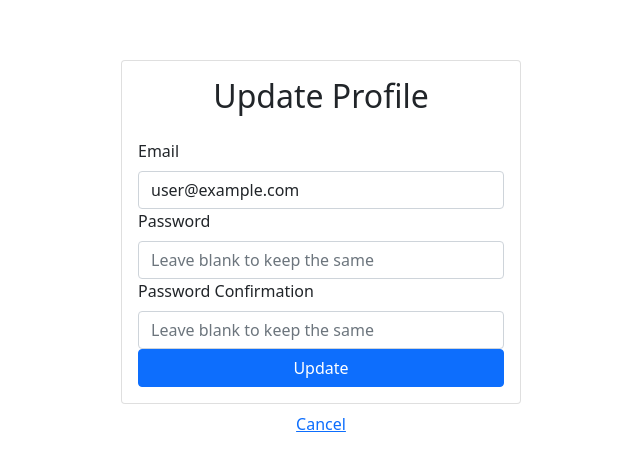
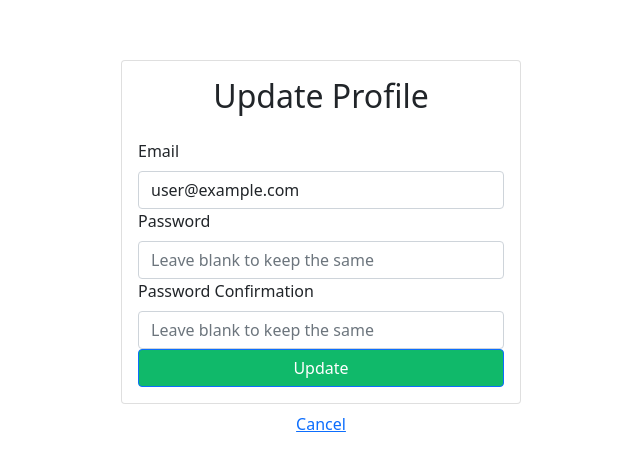
Before and after one commit to vp5h/To-Do-List, a React (Create React App) app: page /update-profile in a window 1280 px wide. Shown: the part 152-620 px from the top of the page, without its empty margins (319-959 px from the left). Built offline with nearby package versions, Linux system fonts and the light colour scheme; no server answers; sample sign-in values are in the browser's storage.

Commit message:
Edit -fix

```diff
--- a/src/App.scss
+++ b/src/App.scss
@@ -388,7 +388,6 @@ $genric-bg: #10b96a;
 }
 
 header {
-  border-bottom: solid 1px #ca2100;
   background-color: $genric-bg;
   transition: height 200ms ease-in;
   box-shadow: 0 1px 2px rgba(0, 0, 0, 0.15);
--- a/src/components/layout/Header.js
+++ b/src/components/layout/Header.js
@@ -4,8 +4,8 @@
 /* eslint-disable jsx-a11y/no-noninteractive-element-interactions */
 /* eslint-disable jsx-a11y/click-events-have-key-events */
 import React, { useContext, useState } from 'react';
-import { FaPizzaSlice, FaSignOutAlt } from 'react-icons/fa';
-import { useHistory } from 'react-router-dom';
+import { FaPizzaSlice, FaSignOutAlt, FaEdit } from 'react-icons/fa';
+import { Link, useHistory } from 'react-router-dom';
 import { useSidebar } from '../../context/sidebar-context';
 import { AddTask } from '../AddTask';
 import { useAuth } from '../../context/AuthContext';
@@ -62,7 +62,11 @@ export const Header = ({ darkMode, setDarkMode }) => {
             >
               <FaPizzaSlice />
             </li>
-
+            <Link to="/update-profile">
+              <li className="settings_add" data-test-id="quick-add-task-action">
+                <FaEdit />
+              </li>
+            </Link>
             <li
               className="settings_add"
               data-test-id="quick-add-task-action"
--- a/src/components/layout/auth/UpdateProfile.js
+++ b/src/components/layout/auth/UpdateProfile.js
@@ -79,7 +79,12 @@ export default function UpdateProfile() {
                     placeholder="Leave blank to keep the same"
                   />
                 </Form.Group>
-                <Button disabled={loading} className="w-100" type="submit">
+                <Button
+                  disabled={loading}
+                  className="w-100"
+                  type="submit"
+                  style={{ backgroundColor: '#10b96a' }}
+                >
                   Update
                 </Button>
               </Form>
```
